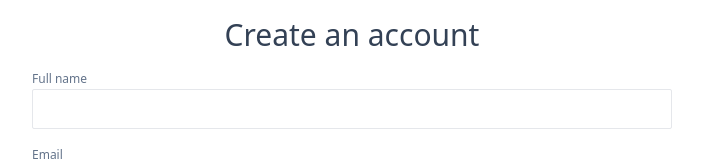
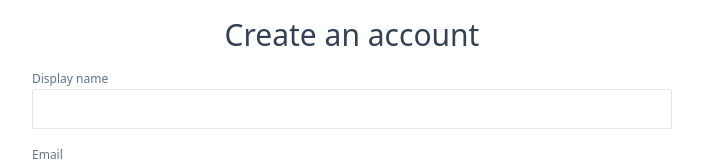
Before and after one commit to nomi589/potato_chat, a React (Vite) app: page /register in a window 1280 px wide. Shown: the part 275-436 px from the top of the page, without its empty margins (288-991 px from the left). Built offline with nearby package versions, Linux system fonts and the light colour scheme.

Commit message:
Change 'Full name' to 'Display name'

```diff
--- a/src/pages/Register.jsx
+++ b/src/pages/Register.jsx
@@ -13,7 +13,7 @@ export default function Register() {
         <form>
           <section className="mt-3">
             <label htmlFor="name" className="text-slate-500 text-xs">
-              Full name
+              Display name
             </label>
             <input
               id="name"
```
